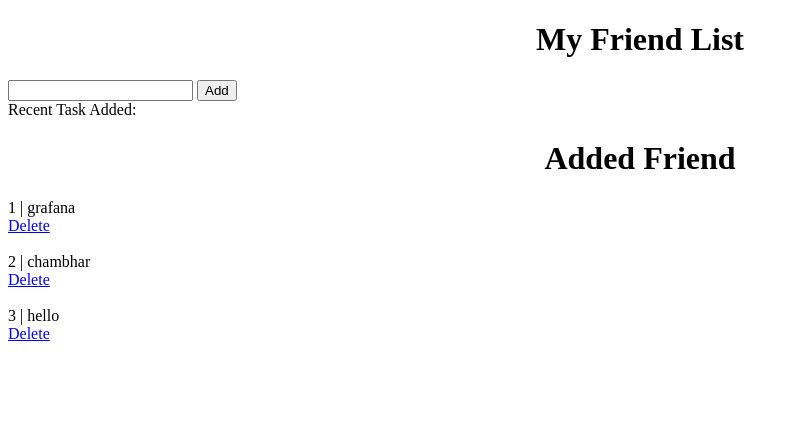
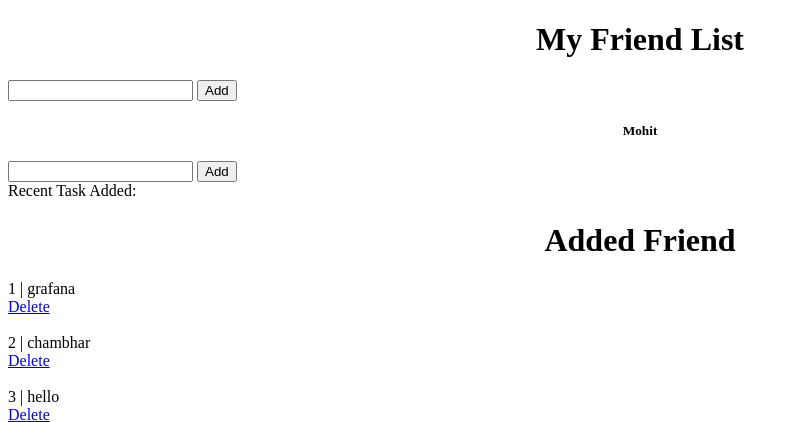
Before and after one commit to akashkadao/python-git, a Flask app: page /base in a window 1280 px wide. Shown: the top 422 px of the page, without its empty margins (0-799 px from the left). Run offline with Flask 2, Linux system fonts and the light colour scheme; data comes from the database, SQL or seed files in the repository; both versions use the stored data as it was after the commit.

Commit message:
make it better with heroku

```diff
--- a/templates/base.html
+++ b/templates/base.html
@@ -10,6 +10,14 @@
     <input type="text" name="c_name">
     <button type="submit">Add</button>
 </form>
+
+<center><h5>Mohit </h5></center>
+<form action="/insert" method="post">
+    <input type="text" name="c_name">
+    <button type="submit">Add</button>
+</form>
+
+
 Recent Task Added: {{c_name}}
 
 <center><h1>Added Friend </h1></center>
```
Also changed, not shown: myapp.sqlite.
